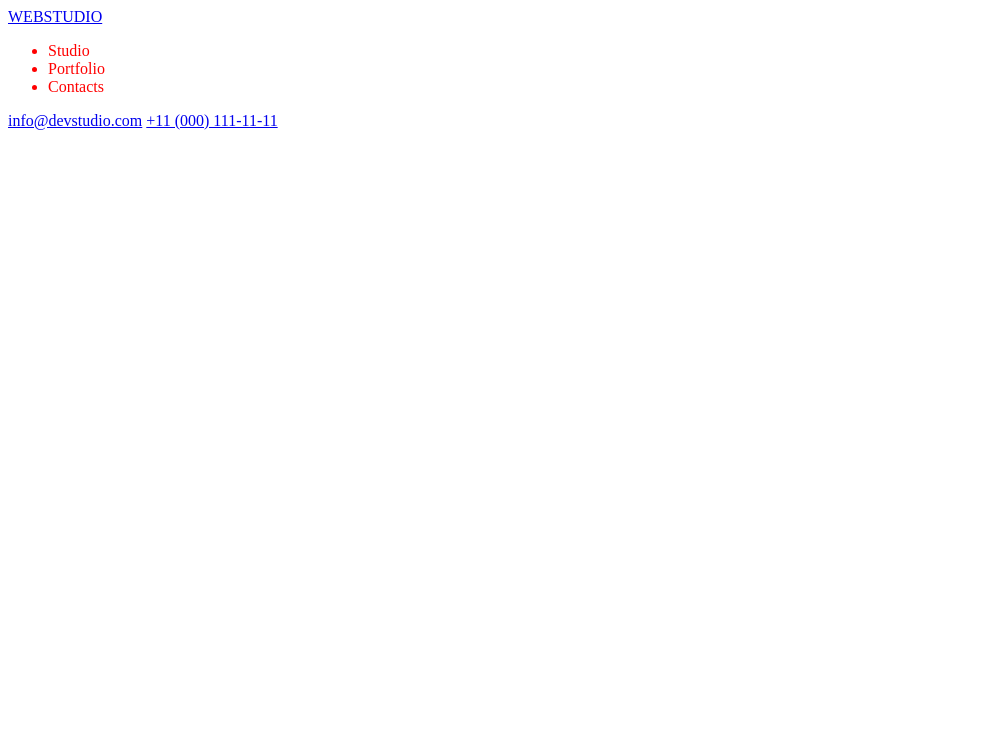
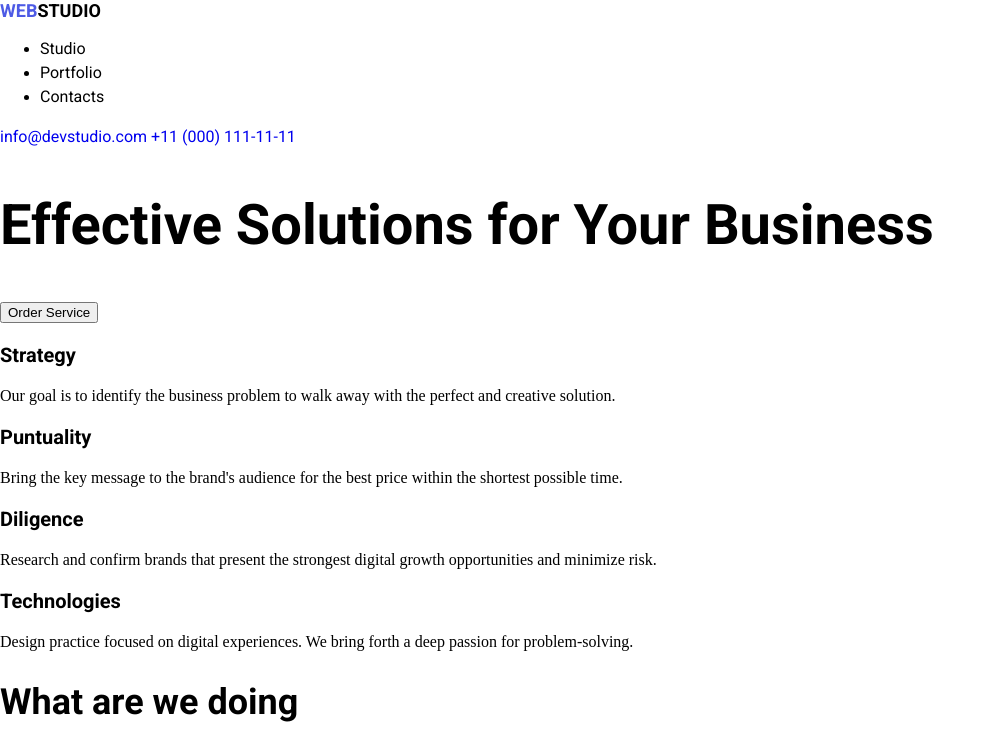
Before and after one commit to Serhii-Sunko/goit-markup-hw-01.1, a plain HTML site: page index.html in a window 1280 px wide. Shown: the top 750 px of the page, without its empty margins (0-995 px from the left). Drawn offline with Linux system fonts and the light colour scheme.

Commit message:
lesson 2 css-1

```diff
--- a/index.html
+++ b/index.html
@@ -14,18 +14,84 @@
   </head>
   <body>
     <header class="header">
-      <a href="#" class="header-logo">WEBSTUDIO</a>
+      <a href="#" class="link-text header-logo"
+        >WEB<span class="logo-black">STUDIO</span></a
+      >
       <nav class="navigation">
         <ul clas="navigation-list">
-          <li class="navigation-li"><a class="navigation-link">Studio</a></li>
           <li class="navigation-li">
-            <a class="navigation-link">Portfolio</a>
+            <a class="link-text navigation-link">Studio</a>
           </li>
-          <li class="navigation-li"><a class="navigation-link">Contacts</a></li>
+          <li class="navigation-li">
+            <a class="link-text navigation-link">Portfolio</a>
+          </li>
+          <li class="navigation-li">
+            <a class="link-text navigation-link">Contacts</a>
+          </li>
         </ul>
       </nav>
-      <a href="mailto=info@devstudio.com">info@devstudio.com</a>
-      <a href="tel:+110001111111">+11 (000) 111-11-11</a>
+      <a href="mailto=info@devstudio.com" class="link-text"
+        >info@devstudio.com</a
+      >
+      <a href="tel:+110001111111" class="link-text">+11 (000) 111-11-11</a>
     </header>
+    <main>
+      <section>
+        <h1 class="header-1">Effective Solutions for Your Business</h1>
+        <button>Order Service</button>
+      </section>
+      <section>
+        <h3 class="header-3">Strategy</h3>
+        <p class="paragraph">
+          Our goal is to identify the business problem to walk away with the
+          perfect and creative solution.
+        </p>
+        <h3 class="header-3">Puntuality</h3>
+        <p class="paragraph">
+          Bring the key message to the brand's audience for the best price
+          within the shortest possible time.
+        </p>
+        <h3 class="header-3">Diligence</h3>
+        <p class="paragraph">
+          Research and confirm brands that present the strongest digital growth
+          opportunities and minimize risk.
+        </p>
+        <h3 class="header-3">Technologies</h3>
+        <p class="paragraph">
+          Design practice focused on digital experiences. We bring forth a deep
+          passion for problem-solving.
+        </p>
+      </section>
+      <section>
+        <h2 class="header-2">What are we doing</h2>
+        <img src="./images/rectangle-71.jpg" alt="computer-desk" />
+        <img src="./images/img-2.jpg" alt="mobile app" />
+        <img src="./images/img-3.jpg" alt="testing app" />
+      </section>
+      <section>
+        <h2 class="header-2">Our Team</h2>
+        <div>
+          <img src="./images/team-1.jpg" alt="team-photo-1" />
+          <p class="paragraph">Mark Guerrero</p>
+          <p class="paragraph">Product Designer</p>
+        </div>
+        <div>
+          <img src="./images/team-2.jpg" alt="team-photo-1" />
+          <p class="paragraph">Tom Ford</p>
+          <p class="paragraph">Frontend Developer</p>
+        </div>
+        <div>
+          <img src="./images/team-3.jpg" alt="team-photo-1" />
+          <p class="paragraph">Camila Garcia</p>
+          <p class="paragraph">Marketing</p>
+        </div>
+        <div>
+          <img src="./images/team-4.jpg" alt="team-photo-1" />
+          <p class="paragraph">Daniel Wilson</p>
+          <p class="paragraph">UI Designer</p>
+        </div>
+      </section>
+    </main>
+    <footer></footer>
   </body>
 </html>
--- a/styles.css
+++ b/styles.css
@@ -1,9 +1,78 @@
+body {
+    box-sizing:border-box;
+    padding: 0;
+    margin: 0;
+}
+.header-1{
+    font-family:  Roboto;
+    font-weight: 700;
+    font-size: 56px;
+    line-height: 60px;
+
+}
+
+.header-2 {
+    font-family: Roboto;
+    font-weight: 700;
+    font-size: 36px;
+}
+
+.header-3 {
+    font-family: Roboto;
+    font-weight: 700;
+    font-size: 20px;
+}
+
+.paragraph-small {
+    font-family: Roboto;
+    font-weight: 400;
+    font-size: 12px;
+    line-height: 14px;
+}
+.paragraph-medium {
+    font-family: Roboto;
+    font-weight: 400;
+    font-size: 16px;
+    line-height: 24px;
+}
+.paragraph-body {
+    font-family: Roboto;
+    font-weight: 400;
+    font-size: 16px;
+    line-height: 24px;
+}
+
+.button-text {
+    font-family: Roboto;
+    font-weight: 400;
+    font-size: 16px;
+    line-height: 24px;
+}
+
+.link-text {
+    font-family: Roboto;
+    font-weight: 400;
+    font-size: 16px;
+    line-height: 24px;
+    text-decoration: none;
+
+}
 
 .header {
- color:red
+
 }
 .header-logo {
+ color: #4D5AE5;
+ font-weight:bold;
+ font-size: 18px;
+ line-height: 21px;
 
+}
+.logo-black{
+    color:black;
+    font-weight: bold;
+    font-size: 18px;
+    line-height: 21px;
 }
 .navigation{
 
```
Also changed, not shown: images/img-2.jpg (added), images/img-3.jpg (added), images/rectangle-71.jpg (added), images/team-1.jpg (added), images/team-2.jpg (added), images/team-3.jpg (added), images/team-4.jpg (added).
